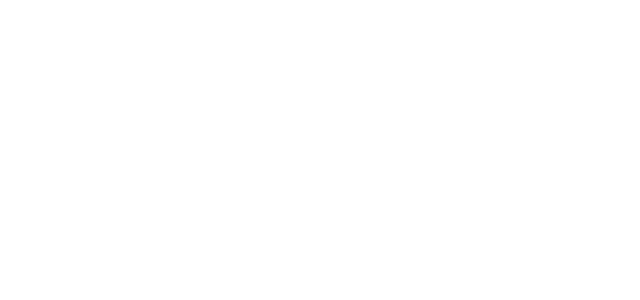
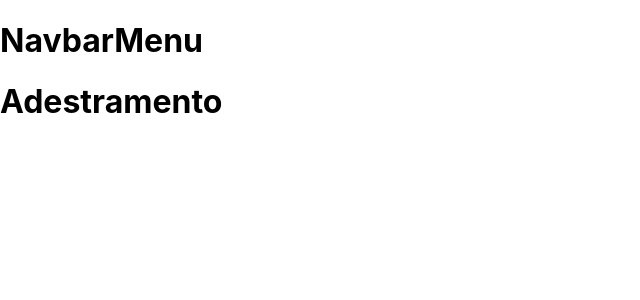
Before and after one commit to isabelatodescatt2/petshopAulaFORK, a React (Create React App) app: page /adestramento in a window 1280 px wide. Shown: the top 300 px of the page, without its empty margins (0-640 px from the left). Built offline with nearby package versions, Linux system fonts and the light colour scheme.

Commit message:
Add files via upload

```diff
--- a/src/App.js
+++ b/src/App.js
@@ -1,15 +1,21 @@
 import './App.css';
 import { BrowserRouter as Router, Routes, Route} from 'react-router-dom'
-import Home from './pages/Home'
+import Home from './pages/Home';
+import Adestramento from './pages/Adestramento';
+import BanhoTosa from './pages/BanhoTosa';
+import HotelResort from './pages/HotelResort';
+import NavbarMenu from './pages/NavbarMenu';
 
 function App() {
   return (
     <Router>
+      <NavbarMenu/>
+
       <Routes>
           <Route path="/" element={ <Home />} />
-          <Route path="/banho-e-tosa" />
-          <Route path="/hotel-resort" />
-          <Route path="/adestramento" />
+          <Route path="/banho-e-tosa" element={ <BanhoTosa />} />
+          <Route path="/hotel-resort" element={ <HotelResort />} />
+          <Route path="/adestramento" element={ <Adestramento />} />
       </Routes>
     </Router>
   );
--- /dev/null
+++ b/src/pages/Adestramento.js
@@ -0,0 +1,11 @@
+import React from "react"
+
+function Adestramento () {
+    return (
+        <div>
+            <h1>Adestramento</h1>
+        </div>
+    )
+}
+
+export default Adestramento
--- a/src/pages/BanhoTosa.js
+++ b/src/pages/BanhoTosa.js
@@ -3,7 +3,7 @@
 function BanhoTosa () {
     return (
         <div>
-            <h1>BanhoTosa</h1>
+            <h1>Banho e Tosa</h1>
         </div>
     )
 }
--- a/src/pages/Home.js
+++ b/src/pages/Home.js
@@ -2,7 +2,9 @@
 
 function Home() {
     return(
-        <div>Home</div>
+        <div>
+            <h1>Home</h1>
+        </div>
     )
 }
 
--- /dev/null
+++ b/src/pages/HotelResort.js
@@ -0,0 +1,11 @@
+import React from 'react'
+
+function HotelResort() {
+    return(
+        <div>
+            <h1>Hotel e Resort</h1>
+        </div>
+    )
+}
+
+export default HotelResort
--- /dev/null
+++ b/src/pages/NavbarMenu.js
@@ -0,0 +1,11 @@
+import React from 'react'
+
+function NavbarMenu() {
+  return (
+    <div>
+        <h1>NavbarMenu</h1>
+    </div>
+  )
+}
+
+export default NavbarMenu
```
Also changed, not shown: 1 other file (tests, documents, lock files or other folders).
